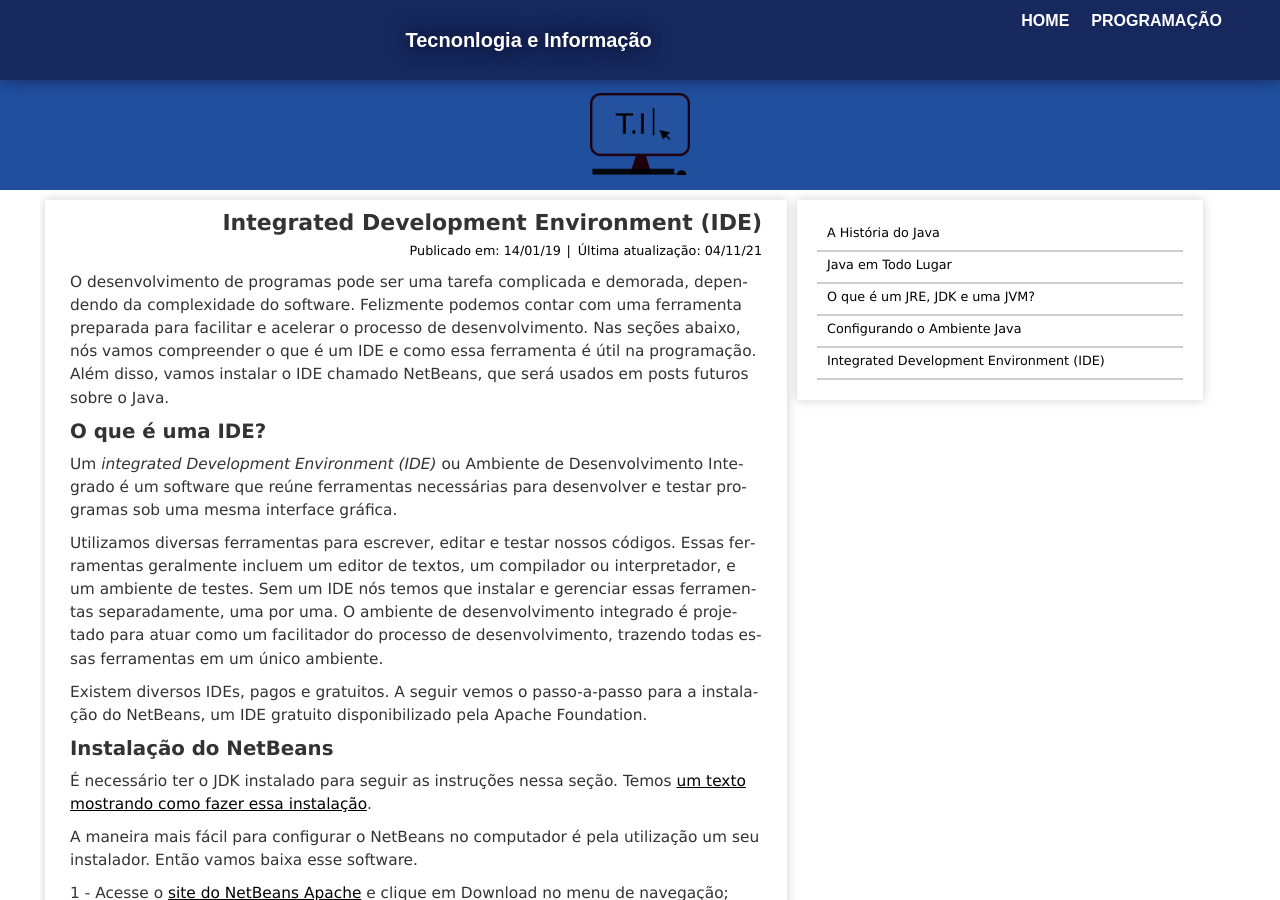
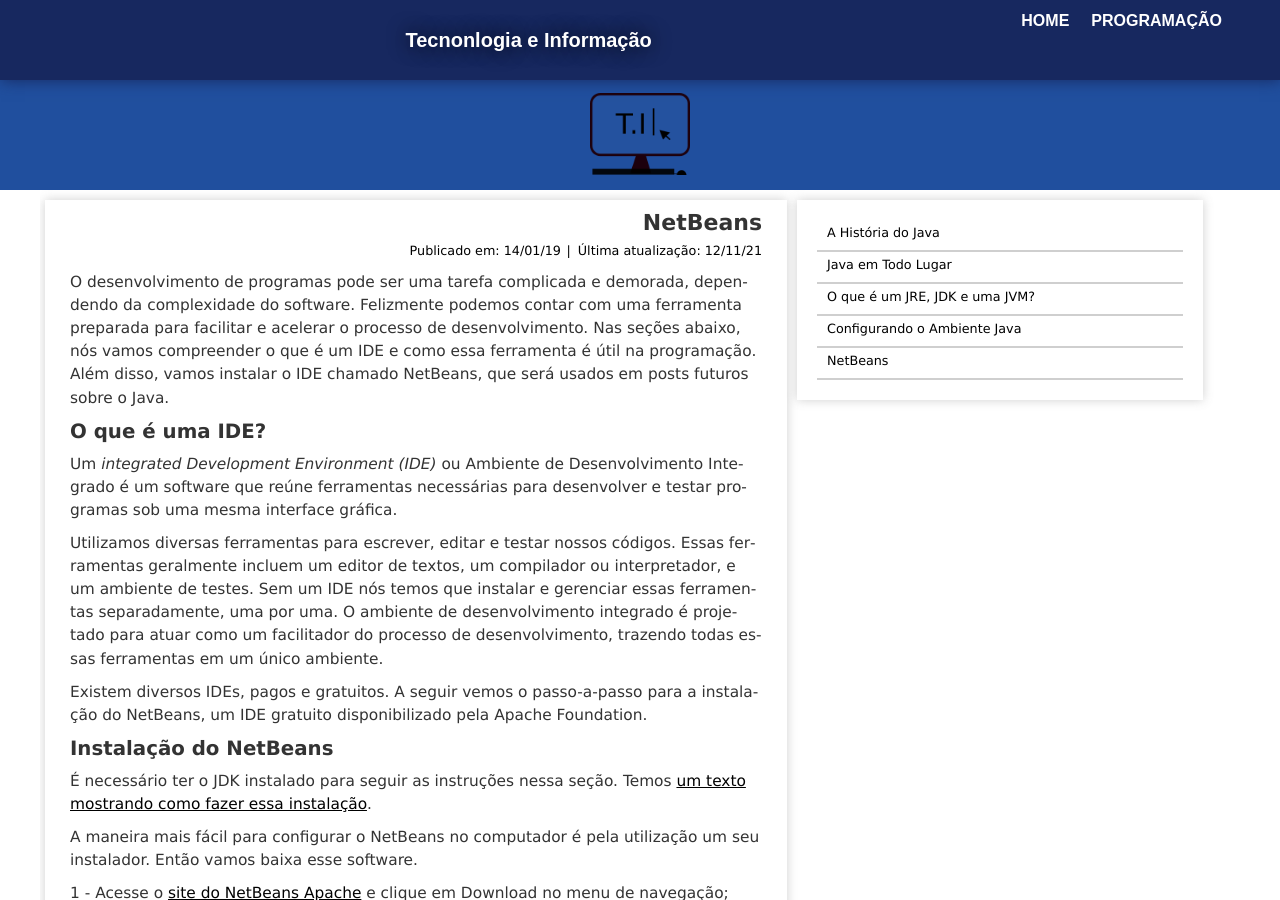
Before and after one commit to Quas1Dev/QuasiDev, a Jekyll site: the page built from _posts/2019-01-14-java-netbeans-ptbr.md, in a window 1280 px wide and 900 px high. Built offline with Jekyll 4.4.1, drawn with Linux system fonts in a browser that asks for light colours; nearby versions of some CDN libraries; comment, search, counter and statistics services are not loaded.

Commit message:
Updating last updated time for java-netbeans-ptbr file

```diff
--- a/_posts/2019-01-14-java-netbeans-ptbr.md
+++ b/_posts/2019-01-14-java-netbeans-ptbr.md
@@ -1,12 +1,12 @@
 ---
 layout: article
-title: "Integrated Development Environment (IDE)"
+title: "NetBeans"
 permalink: "/java/:title"
 description: "O que é uma IDE e como instalar o NetBeans no Windows 10."
 categories: java
 tags: java, ide, netbeans, primeiro programa
 date: 2019-01-14 22:00:04
-lastUpdated: 2021-11-04 12:40:04
+lastUpdated: 2021-11-12 01:05:00
 sources:
     - title: "Reserved Word - PC Mag"
       url: "https://www.pcmag.com/encyclopedia/term/reserved-word"
```
